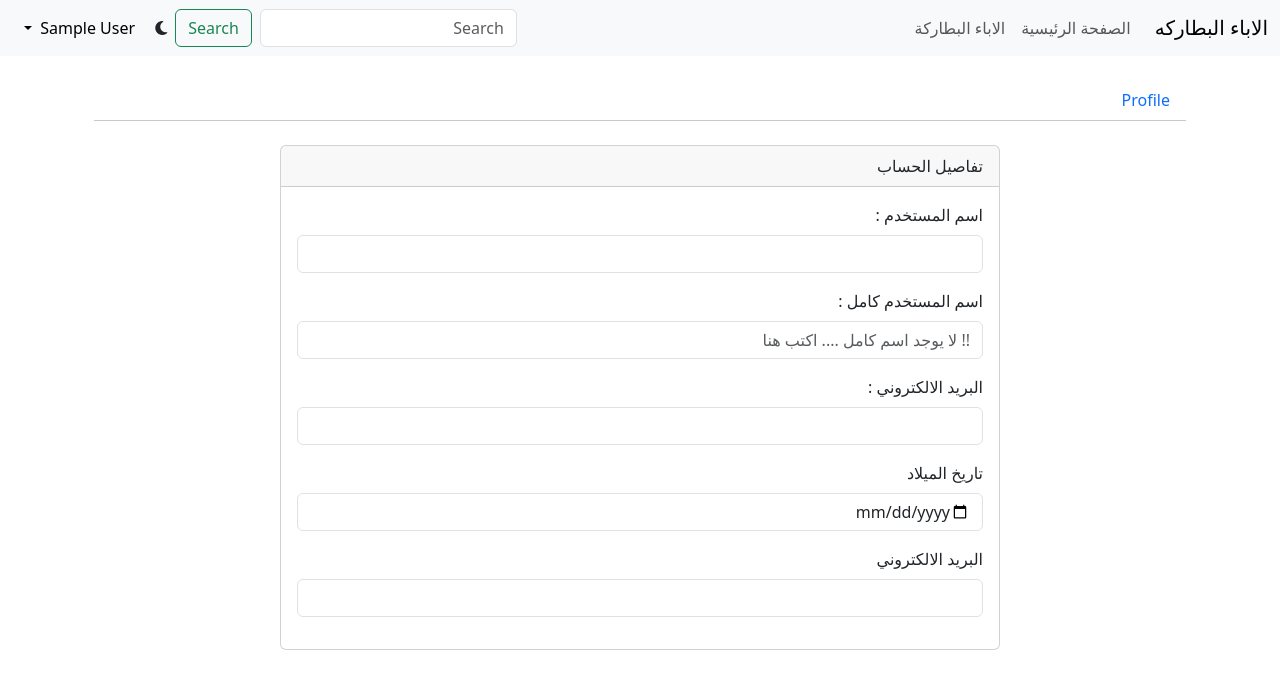
After one commit to bavlywagih/patriarch, a PHP site: page /patriarch/profile.php in a window 1280 px wide. The commit adds this page. Shown: the top 689 px of the page. Run offline with PHP 8.4, Linux system fonts and the light colour scheme; the visitor is signed in with stand-in values (Sample User, id 1); data that the repository does not hold is empty.

Commit message:
profile -v 1

```diff
--- a/callback-google.php
+++ b/callback-google.php
@@ -54,17 +54,18 @@ if (isset($_GET['code'])) {
             $_SESSION['user_id'] = $user['id'];
             $_SESSION['name'] = $user['name'];
             $_SESSION['group_id'] = $user['group_id'];
+            $_SESSION['auth_provider'] = 'google';
             // echo "تسجيل دخول ناجح. مرحباً " . htmlspecialchars($user['name']);
             header("Location: /patriarch/index.php");
             exit;
         } else {
-            $insert = $pdo->prepare("INSERT INTO users (name, email, password, auth_provider, group_id) VALUES (:name, :email, :password, :provider, :group_id)");
+            $insert = $pdo->prepare("INSERT INTO users (name, email, password, auth_provider, group_id) VALUES (:name, :email, :password, :auth_provider, :group_id)");
             $result = $insert->execute([
                 'name' => $name,
                 'email' => $email,
                 'password' => null,
                 'group_id' => 0,
-                'provider' => 'google'
+                'auth_provider' => 'google'
             ]);
 
             if ($result) {
@@ -73,6 +74,7 @@ if (isset($_GET['code'])) {
                 $_SESSION['fullname'] = $name;
                 $_SESSION['email'] = $email;
                 $_SESSION['group_id'] = $group_id;
+                $_SESSION['auth_provider'] = 'google';
                 // echo "تم إنشاء الحساب بنجاح. مرحباً " . htmlspecialchars($name);
                 header("Location: /patriarch/index.php");
                 exit;
--- a/config.php
+++ b/config.php
@@ -1,7 +1,7 @@
 <?php
 
-$client_id_config = '320032618440-4eppq4g8fc1cpgesilnspg9ggll0e3mu.apps.googleusercontent.com';
-$client_secret_confige = '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';
+$client_id_config = '558929452136-8oqumc5871n4n9n627s9ig8hci4ucf5h.apps.googleusercontent.com';
+$client_secret_confige = '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';
 $redirect_uri_confige = 'http://localhost:8080/patriarch/callback-google.php';
 
 
--- a/forgot_password_mail.php
+++ b/forgot_password_mail.php
@@ -101,8 +101,6 @@ if (isset($_POST['email'])) {
 
 
                         <button class="btn btn-primary btn-lg w-100 btn-block" type="submit">تسجيل الدخول</button>
-
-
                     </div>
                 </div>
             </div>
--- a/includes/css/index-page/index-page.css
+++ b/includes/css/index-page/index-page.css
@@ -24,6 +24,29 @@
     /* ظل للنص نفسه */
 }
 
+
+@media (max-width: 811px) {
+    .carousel-image-mobile {
+    display: none !important;
+}
+.carousel-image-desktop {
+    display: block !important;
+  }
+}
+
+/* الصورة للديسكتوب: تظهر فقط على الشاشات الأكبر من 485px */
+@media (min-width: 811px) {
+    .carousel-image-mobile {
+        display: block !important;
+    }
+    .carousel-image-desktop {
+    display: none !important;
+  }
+}
+
+
+
+
 /* @media (max-width: 768px) {
     .carousel-inner img {
         object-position: right top;
--- a/includes/css/layouts/navbar.css
+++ b/includes/css/layouts/navbar.css
@@ -34,13 +34,13 @@ nav ul {
 }
 
 nav ul li {
-    margin-right: 20px;
+    /* margin-right: 20px; */
     list-style: none;
 }
 
-nav ul li:last-child {
+/* nav ul li:last-child {
     margin-right: 0;
-}
+} */
 
 nav ul li a {
     font-weight: 600;
--- /dev/null
+++ b/includes/css/profile-page/profile-page.css
@@ -0,0 +1,9 @@
+.form-control-align-end-placeholder::placeholder {
+  text-align: end;
+}
+.form-control-align-end {
+  text-align: end !important;
+}
+.form-control-align-start {
+  text-align: start !important;
+}
--- a/includes/layouts/header.php
+++ b/includes/layouts/header.php
@@ -9,6 +9,7 @@
         <link rel="stylesheet" href="/patriarch/includes/css/bootstrap.rtl.min.css">
         <link rel="stylesheet" href="/patriarch/includes/css/index-page/index-page.css">
         <link rel="stylesheet" href="/patriarch/includes/css/login-page/login-page.css">
+        <link rel="stylesheet" href="/patriarch/includes/css/profile-page/profile-page.css">
         <link rel="stylesheet" href="/patriarch/includes/css/all.min.css">
         <link rel="stylesheet" href="/patriarch/includes/css/layouts/navbar.css">
         <title><?php echo $pageTitle ?? 'الاباء البطاركة'; ?></title>
--- a/includes/layouts/navbar.php
+++ b/includes/layouts/navbar.php
@@ -36,7 +36,7 @@ $activeSignup = $filename ===  "signup.php";
 
 <nav class="navbar navbar-expand-lg bg-body-tertiary">
     <div class="container-fluid">
-        <a class="navbar-brand" href="">الاباء البطاركه</a>
+        <a class="navbar-brand" href="/patriarch/index.php">الاباء البطاركه</a>
         <button class="navbar-toggler" type="button" data-bs-toggle="collapse" data-bs-target="#navbarSupportedContent"
             aria-controls="navbarSupportedContent" aria-expanded="false" aria-label="Toggle navigation">
             <span class="navbar-toggler-icon"></span>
@@ -69,8 +69,7 @@ $activeSignup = $filename ===  "signup.php";
                     </a>
 
                     <ul class="dropdown-menu drop-nav-name">
-                        <li><a class="dropdown-item" href="#">Action</a></li>
-                        <li><a class="dropdown-item" href="#">Another action</a></li>
+                        <li><a class="dropdown-item" href="profile.php">الصفحة الشخصية</a></li>
                         <li><a class="dropdown-item" href="logout.php">تسجيل خروج</a></li>
                     </ul>
                 </div>
--- a/index.php
+++ b/index.php
@@ -13,7 +13,9 @@ include_once  "includes/layouts/header.php";
     </div>
     <div class="carousel-inner">
         <div class="carousel-item active" data-bs-interval="5000">
-            <img src="includes/photos/pngtree-jesus-standing-on-top-of-a-cloud-with-the-sun-shining-image_2902589.jpg" class="d-block w-100" alt="...">
+            <img src="includes/photos/patriarch1HomePage.jpg" class="d-none d-md-block w-100" alt="Desktop Image">
+            <!-- صورة للموبايل -->
+            <img src="includes/photos/patriarch1HomePageMob.jpg" class="d-block d-md-none w-100" alt="Mobile Image">
             <div class="carousel-caption d-block text-white bg-dark bg-opacity-50 rounded p-2">
                 <h5>First slide label</h5>
                 <p>Some representative placeholder content for the first slide.</p>
@@ -23,7 +25,7 @@ include_once  "includes/layouts/header.php";
             <img src="includes/photos/—Pngtree—jesus standing on the mountain_3170007.jpg" class="d-block w-100" alt="...">
             <div class="carousel-caption d-block text-white bg-dark bg-opacity-50 rounded p-2">
                 <h5>Second slide label</h5>
-                <p>Some representative placeholder content for the second slide.</p>
+                <p>Some reprشesentative placeholder content for the second slide.</p>
             </div>
         </div>
         <div class="carousel-item" data-bs-interval="5000">
--- a/login-page.php
+++ b/login-page.php
@@ -31,6 +31,8 @@ if ($_SERVER["REQUEST_METHOD"] === "POST") {
                     $_SESSION["user_id"] = $user["id"];
                     $_SESSION["name"] = $user["name"];
                     $_SESSION["fullname"] = null;
+                    $_SESSION["auth_provider"] = 'local';
+
                     header("Location: index.php");
                     exit;
                 } else {
--- /dev/null
+++ b/profile.php
@@ -0,0 +1,127 @@
+<?php
+session_start();
+ob_start();
+require_once 'connect.php';
+
+if (!isset($_SESSION['name'])) {
+    header('Location: login-page.php');
+    exit();
+}
+
+require_once "./includes/layouts/header.php";
+
+// تحديد المعرف
+// if (isset($_GET['id'])) {
+//     $userId = $_GET['id'];
+// } else {
+    $userId = $_SESSION['user_id'];
+// }
+
+$query = "SELECT * FROM users WHERE id = :id LIMIT 1";
+$stmt = $pdo->prepare($query);
+$stmt->bindParam(':id', $userId, PDO::PARAM_INT);
+$stmt->execute();
+$user = $stmt->fetch(PDO::FETCH_OBJ);
+// if ($user == false) {
+//     header('Location: index.php');
+//     exit();
+// }
+
+// جلب بيانات المستخدم
+$name = $user->name;
+$fullname = $user->fullname ?? null;
+$email = $user->email;
+$group_id = $_SESSION['group_id'] ;
+$auth_provider = $_SESSION['auth_provider'];
+
+// $query = "SELECT image_path FROM profile_image WHERE user_id = :user_id ORDER BY upload_date DESC LIMIT 1";
+// $stmt = $pdo->prepare($query);
+// $stmt->bindParam(':user_id', $userId, PDO::PARAM_INT);
+// $stmt->execute();
+// $result = $stmt->fetch(PDO::FETCH_OBJ);
+
+ob_end_flush();
+?>
+
+    <div class="container-xl container-xl-profile px-4 mt-4">
+        <nav class="nav nav-borders row-profile">
+            <a class="nav-link active ms-0" href="#">Profile</a>
+        </nav>
+        <hr class="mt-0 mb-4">
+        <div class="row row-profile justify-content-center">
+            <div class="col-xl-8 ">
+                <div class="card mb-4">
+                    <div class="card-header">تفاصيل الحساب</div>
+                    <div class="card-body">
+                        <form id="profileForm" action="update_profile.php" method="post">
+                            <input type="hidden" name="id" value="<?= htmlspecialchars($userId); ?>">
+                            <div class="mb-3">
+                                <label for="name" class="form-label">اسم المستخدم :</label>
+                                <input type="text" class="form-control form-control-align-start form-control-align-end-placeholder" id="name" name="name" value="<?= htmlspecialchars($name); ?>" required>
+                            </div>
+                            <div class="mb-3">
+                                <label for="fullname" class="form-label">اسم المستخدم كامل :</label>
+                                <input type="email" class="form-control form-control-align-end form-control-align-end-placeholder" id="fullname" name="fullname" value="<?= empty($fullname) ? "" : htmlspecialchars($fullname); ?>" placeholder="لا يوجد اسم كامل .... اكتب هنا !!"  required>
+                            </div>
+                            <div class="mb-3">
+                                <label for="email" class="form-label"> البريد الالكتروني :</label>
+                                <input type="email" class="form-control form-control-align-end form-control-align-end-placeholder text-end" id="email" name="email" value="<?= htmlspecialchars($email); ?>" required>
+                            </div>
+                            <div class="mb-3">
+                                <label for="birthdate" class="form-label">تاريخ الميلاد</label>
+                                <input type="date" class="form-control form-control-align-end form-control-align-end-placeholder text-end" id="birthdate" name="birthdate" value="<?= htmlspecialchars($birthdate); ?>" required>
+                            </div>
+                            <div class="mb-3">
+                                <label for="email" class="form-label">البريد الالكتروني</label>
+                                <input type="email" class="form-control form-control-align-end form-control-align-end-placeholder text-end" id="email" name="email" value="<?= htmlspecialchars($email); ?>" required>
+                            </div>
+                        </form>
+                    </div>
+                </div>
+            </div>
+        </div>
+    </div>
+<!--
+    <script>
+        <?php // if (!isset($_GET['id'])) { ?>
+            document.getElementById('profileImagesInput').addEventListener('change', function(event) {
+                const formData = new FormData();
+                const files = event.target.files;
+                const spinner = document.getElementById('spinner');
+
+                // إظهار الـ spinner
+                spinner.style.display = 'block';
+
+                for (let i = 0; i < files.length; i++) {
+                    if (files[i].size > 10 * 1024 * 1024) {
+                        alert("حجم الصورة كبير جداً. الرجاء اختيار صور أصغر.");
+                        spinner.style.display = 'none'; // إخفاء الـ spinner عند حدوث خطأ
+                        return;
+                    }
+                    formData.append('profile_images[]', files[i]);
+                }
+
+                fetch('upload_image_profile.php', {
+                    method: 'POST',
+                    body: formData
+                })
+                .then(response => response.json())
+                .then(data => {
+                    data.forEach(item => {
+                        if (item.status === 'success') {
+                            document.getElementById('profileImage').src = item.image_path;
+                        } else {
+                            alert(item.message);
+                        }
+                    });
+                    spinner.style.display = 'none'; // إخفاء الـ spinner بعد الانتهاء
+                })
+                .catch(error => {
+                    console.error('Error:', error);
+                    spinner.style.display = 'none'; // إخفاء الـ spinner عند حدوث خطأ
+                });
+            });
+        <?php //} ?>
+    </script> -->
+
+    <?php require_once './includes/layouts/footer.php'; ?>
```
Also changed, not shown: profile.txt (added, +22 -0 lines), includes/photos/patriarch1HomePage.jpg (added), includes/photos/patriarch1HomePageMob.jpg (added).
